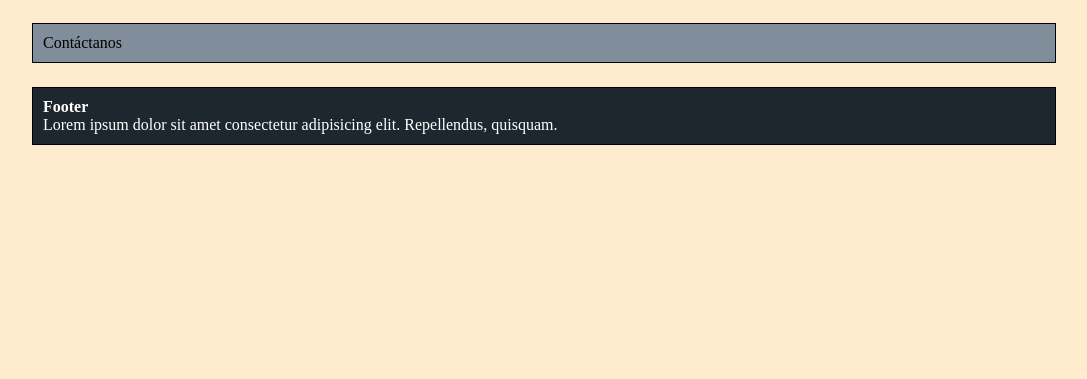
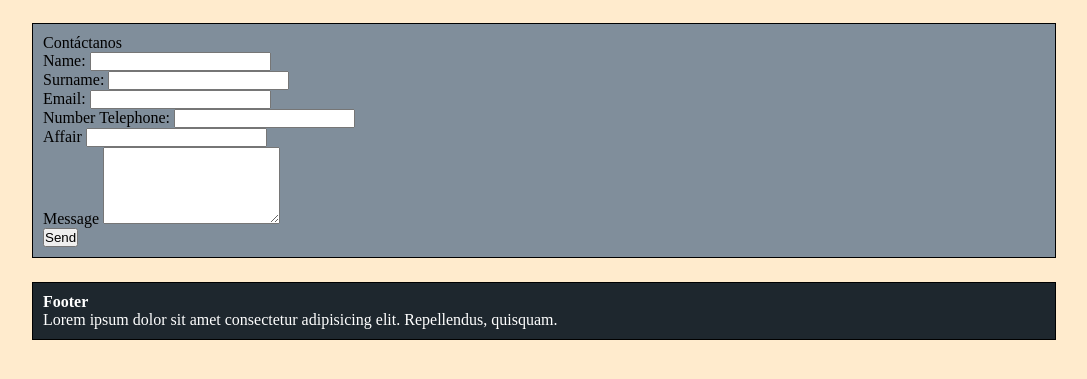
Before and after one commit to AlexMrn2608/First_page, a plain HTML site: page pages/contactanos.html in a window 1280 px wide. Shown: the part 187-566 px from the top of the page, without its empty margins (96-1183 px from the left). Drawn offline with Linux system fonts and the light colour scheme.

Commit message:
Empezando con el form

```diff
--- a/pages/contactanos.html
+++ b/pages/contactanos.html
@@ -30,6 +30,38 @@
 
         <main class="main">
             <p>Contáctanos</p>
+            <form action="">
+                <p>
+                   <label for="name">Name:</label>
+                   <input type="text" name="name" required>
+                </p>
+                <p>
+                    <label for="surname">Surname:</label>
+                    <input type="text" name="surname" required>
+                </p>
+                <p>
+                    <label for="email">Email:</label>
+                    <input type="email" name="email" required>
+                </p>
+                <p>
+                    <label for="telephone">Number Telephone:</label>
+                    <input type="tel" name="telephone" id="">
+                </p>
+                <p>
+                    <label for="affair">Affair</label>
+                    <input type="text" name="affair" required>
+                </p>
+                <p>
+                    <label for="textarea">Message</label>
+                    <textarea name="textarea"  rows="5"></textarea>
+                </p>
+                <p>
+                    <button type="submit">
+                        Send
+                    </button>
+                </p>
+            </form>
+
         </main>
 
         <footer class="footer">
```
